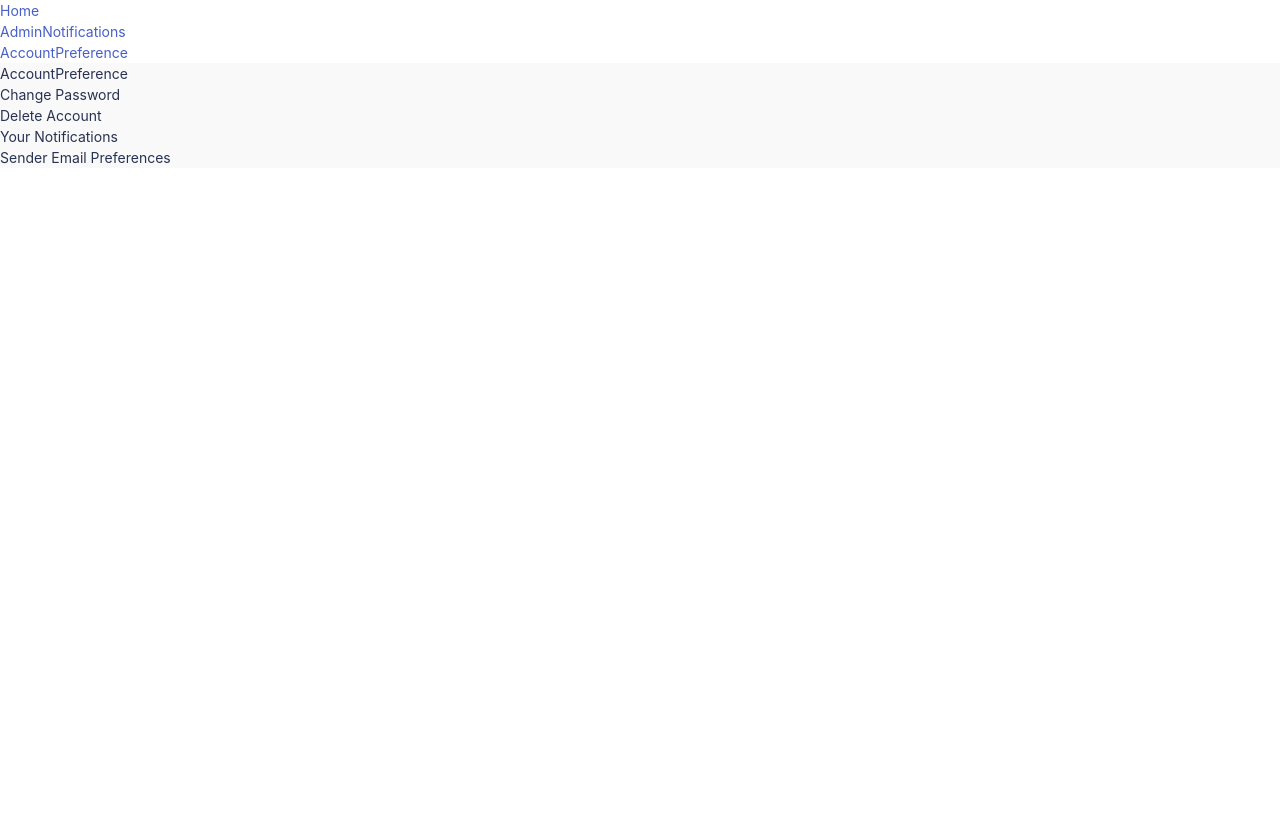
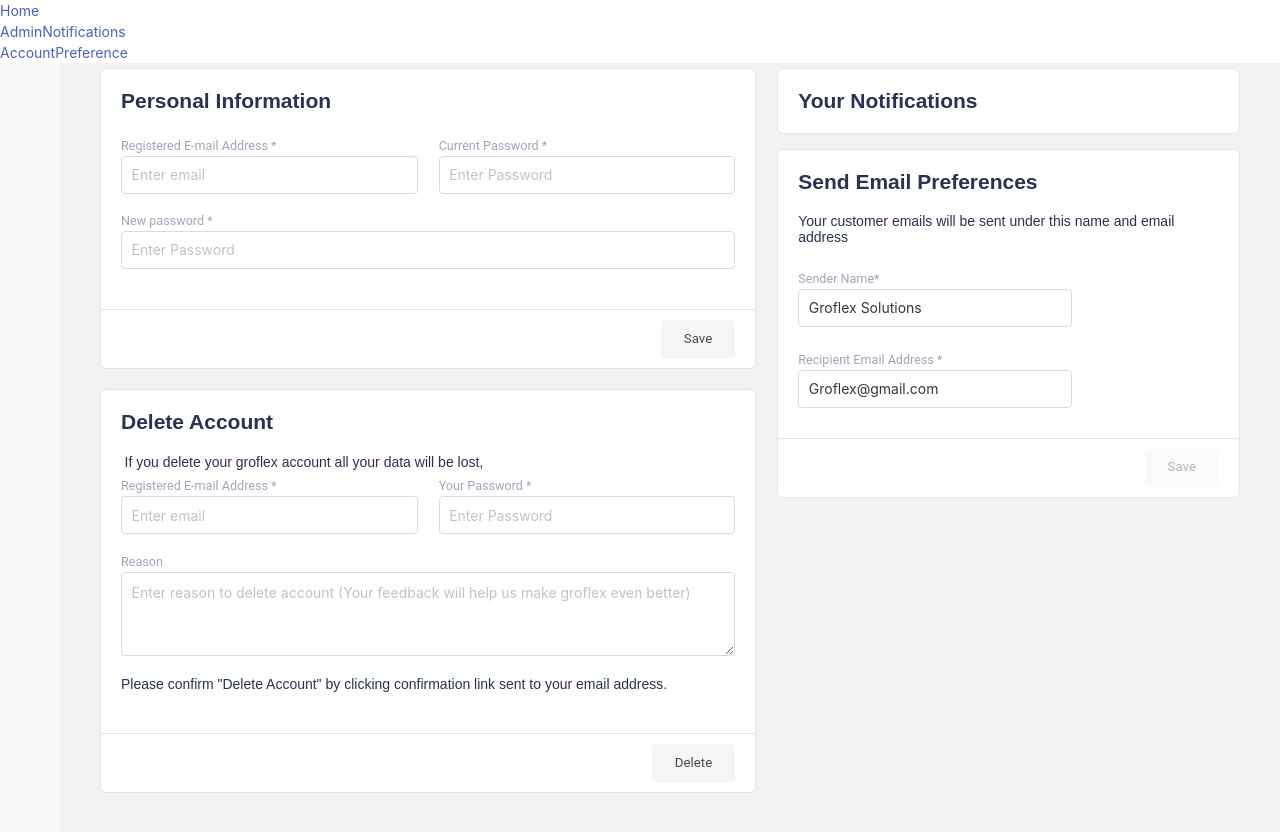
Before and after one commit to ridaarif98/groflex, a React (Create React App) app: page /AccountPreference in a window 1280 px wide. Shown: the top 832 px of the page. Before the commit the page ends 800 px from the top, so only its background shows below. Built offline with nearby package versions, Linux system fonts and the light colour scheme.

Commit message:
Fix page design

```diff
--- a/src/pages/AccountPreferences.js
+++ b/src/pages/AccountPreferences.js
@@ -1,27 +1,214 @@
+import React from 'react';
+import { Input } from '../components/input/Input';
+import { Button } from '../components/button/Button';
+import { TextArea } from '../components/textarea/TextArea';
+import { AdvancedCard } from '../components/cards/AdvancedCard';
+
 function ChangePassword() {
-  return <h1>Change Password</h1>;
+  return (
+    <form>
+      <AdvancedCard
+        type={'s-card'}
+        footer
+        footerContentRight={<Button isLight>Save</Button>}
+      >
+        <h2 className="title is-4 is-bold">Personal Information</h2>
+        <>
+          <div className="columns is-multiline m-b-5">
+            <div className="column is-6">
+              <div className="field">
+                <label>Registered E-mail Address *</label>
+                <Input
+                  placeholder={'Enter email'}
+                  type={'email'}
+                  name={'email'}
+                />
+              </div>
+            </div>
+
+            <div className="column is-6">
+              <div className="field">
+                <label>Current Password *</label>
+                <Input
+                  type={'password'}
+                  placeholder={'Enter Password'}
+                  name={'password'}
+                />
+              </div>
+            </div>
+          </div>
+          <div className="columns is-multiline m-b-10">
+            <div class="column is-12">
+              <div class="field">
+                <label>New password *</label>
+                <div class="control">
+                  <Input
+                    type="password"
+                    className="input"
+                    name="password"
+                    placeholder="Enter Password"
+                    required
+                  />
+                </div>
+              </div>
+            </div>
+          </div>
+        </>
+      </AdvancedCard>
+    </form>
+  );
 }
 
 function DeleteAccount() {
-  return <h1> Delete Account</h1>;
+  return (
+    <form className="m-t-20">
+      <AdvancedCard
+        type={'s-card'}
+        footer
+        footerContentRight={<Button isLight>Delete</Button>}
+      >
+        <h3 className="title is-4 is-bold">Delete Account</h3>
+        <p className="title is-6 is-narrow is-thin m-1 m-b-2">
+          If you delete your groflex account all your data will be lost,
+        </p>
+        <>
+          <div className="columns is-multiline m-b-5">
+            <div className="column is-6">
+              <div className="field">
+                <label>Registered E-mail Address *</label>
+                <Input
+                  placeholder={'Enter email'}
+                  type={'email'}
+                  name={'email'}
+                />
+              </div>
+            </div>
+
+            <div className="column is-6">
+              <div className="field">
+                <label>Your Password *</label>
+                <Input
+                  type={'password'}
+                  placeholder={'Enter Password'}
+                  name={'password'}
+                />
+              </div>
+            </div>
+          </div>
+          <div className="columns is-multiline">
+            <div class="column is-12">
+              <div class="field">
+                <label>Reason</label>
+                <div class="control">
+                  <TextArea
+                    rows={3}
+                    placeholder={
+                      'Enter reason to delete account (Your feedback will help us make groflex even better)'
+                    }
+                  />
+                </div>
+              </div>
+            </div>
+          </div>
+          <div className="columns is-multiline m-b-10">
+            <div class="column is-12">
+              <p className="title is-6 is-thin">
+                Please confirm "Delete Account" by clicking confirmation link
+                sent to your email address.
+              </p>
+            </div>
+          </div>
+        </>
+      </AdvancedCard>
+    </form>
+  );
 }
 
 function NotificationsPreference() {
   return (
-    <div>
-      <h1>Your Notifications</h1>
-      <h2>Sender Email Preferences</h2>
+    <div className="column is-5">
+      <AdvancedCard type={'s-card'}>
+        <h3 className="title is-4 is-bold">Your Notifications</h3>
+      </AdvancedCard>
+      <div className="m-t-15" />
+      <form>
+        <AdvancedCard
+          type={'s-card'}
+          footer
+          footerContentRight={
+            <Button isLight isDisabled>
+              Save
+            </Button>
+          }
+        >
+          <h3 className="title is-4 is-bold">Send Email Preferences</h3>
+          <p className="title is-6 is-thin">
+            Your customer emails will be sent under this name and email address
+          </p>
+          <div className="columns is-multiline">
+            <div class="column is-8">
+              <div class="field">
+                <label>Sender Name*</label>
+
+                <div class="control">
+                  <Input
+                    type={'text'}
+                    className="input"
+                    name="sender-name"
+                    placeholder="username@gmail.com"
+                    value={'Groflex Solutions'}
+                    required
+                  />
+                </div>
+              </div>
+            </div>
+            <div class="column is-8 m-b-10">
+              <div class="field">
+                <label>Recipient Email Address *</label>
+                <div class="control">
+                  <Input
+                    type="email"
+                    className="input"
+                    name="email"
+                    placeholder="groflex@gmail.com"
+                    value={'Groflex@gmail.com'}
+                    required
+                  />
+                </div>
+              </div>
+            </div>
+          </div>
+        </AdvancedCard>
+      </form>
     </div>
   );
 }
 
 function AccountPreference() {
   return (
-    <div>
-      <h1>AccountPreference </h1>
-      <ChangePassword />
-      <DeleteAccount />
-      <NotificationsPreference />
+    <div className="view-wrapper is-pushed-full">
+      <div className="page-content-wrapper">
+        <div className="page-content is-relative">
+          <div className="page-content-inner">
+            <div className="tabs-wrapper m-t-5">
+              <div
+                id="account-preference-tab"
+                className="tab-content is-active"
+              >
+                <div className="columns is-multiline">
+                  <div className="column is-7">
+                    <ChangePassword />
+                    <div className="m-t-15" />
+                    <DeleteAccount />
+                  </div>
+
+                  <NotificationsPreference />
+                </div>
+              </div>
+            </div>
+          </div>
+        </div>
+      </div>
     </div>
   );
 }
```
